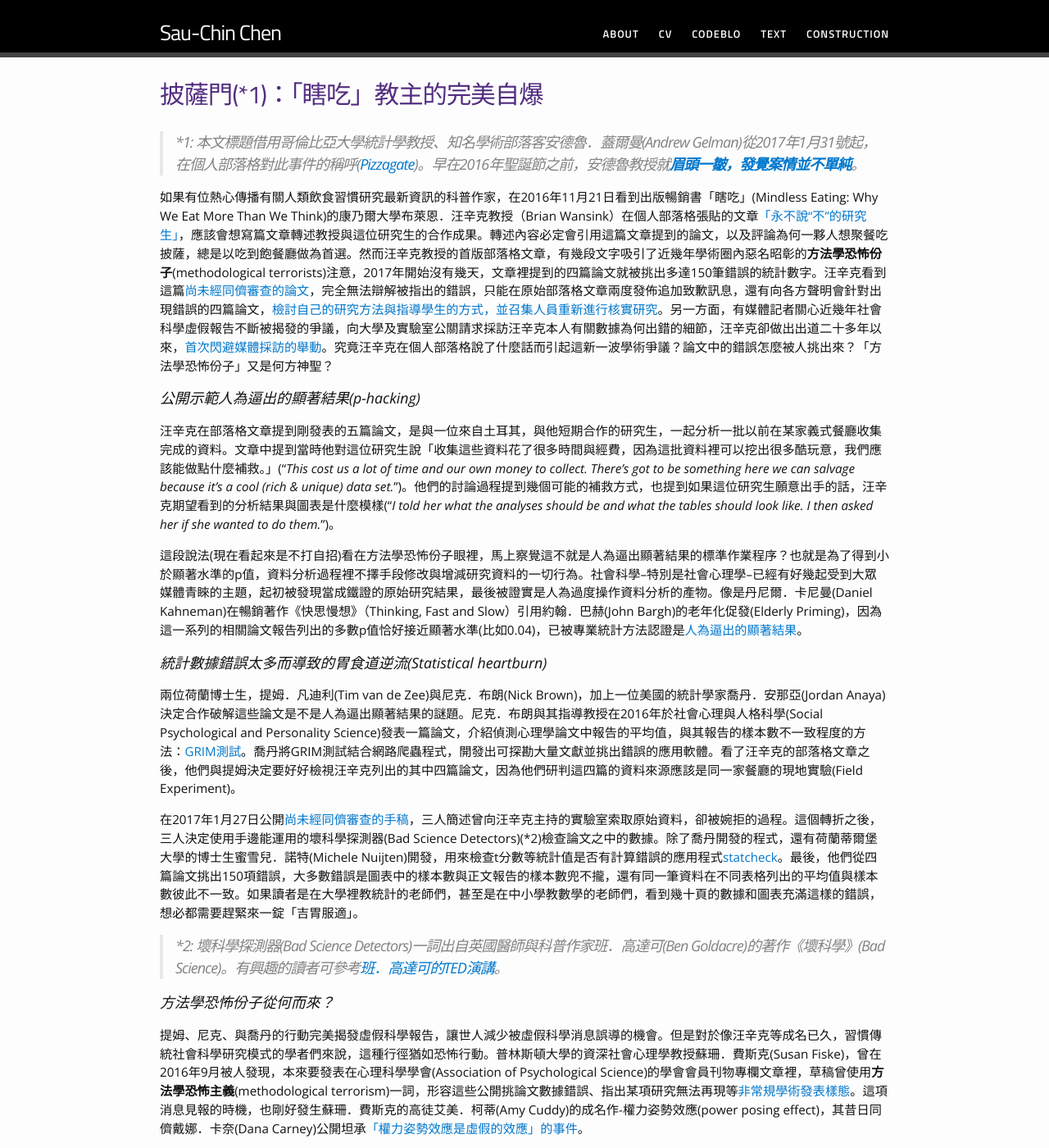
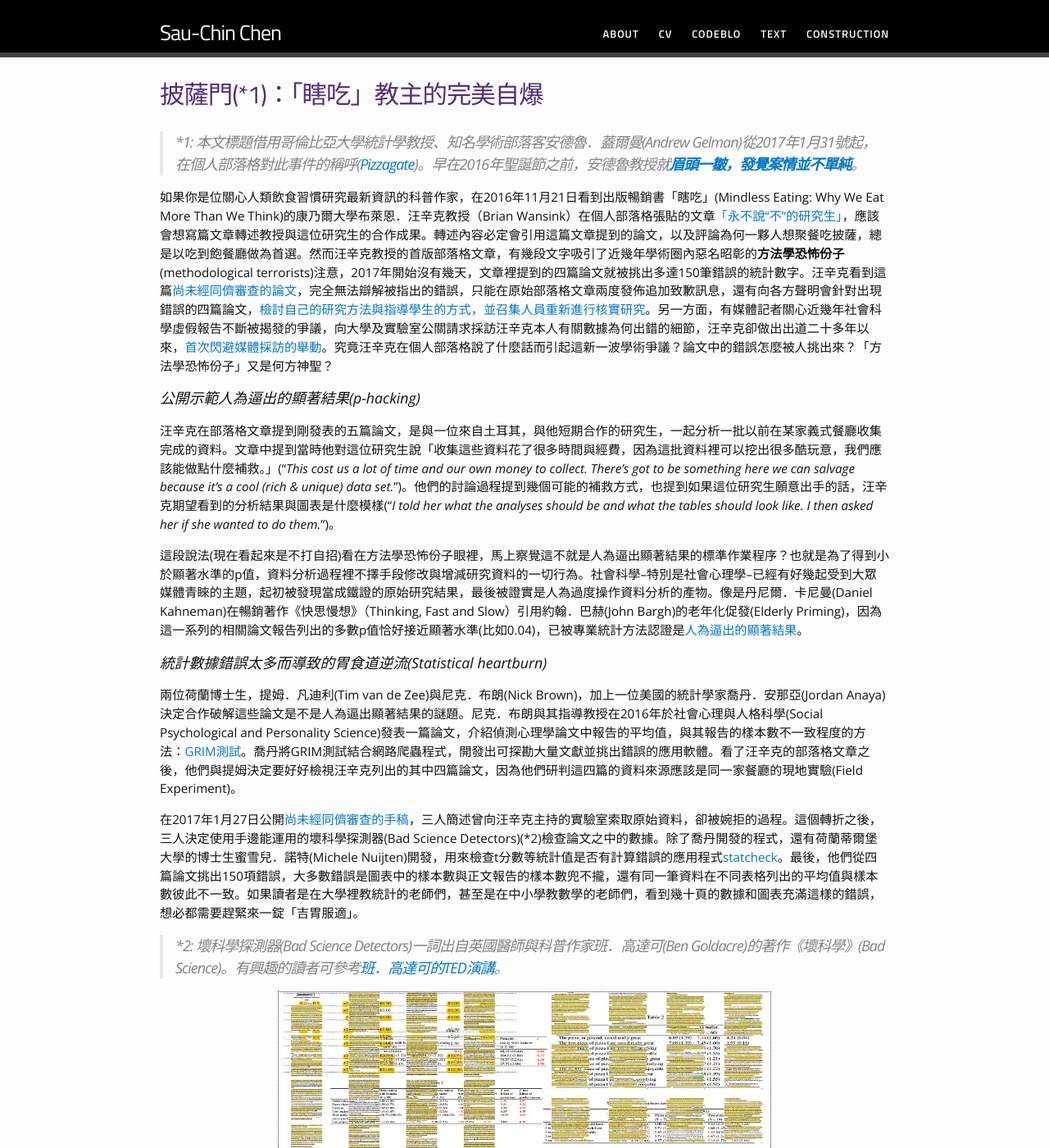
Before and after one commit to SCgeeker/SCgeeker.github.io, a Jekyll site: the page built from Text/text_2017006.md, in a window 1280 px wide and 1400 px high. Shown: the whole window at 82% size. Built offline with Jekyll 4.4.1, drawn with Linux system fonts in a browser that asks for light colours; comment, search, counter and statistics services are not loaded; some of the changed text lies outside the part shown.

Commit message:
Revise pizzagate by Pansci comments

```diff
--- a/Text/text_2017006.md
+++ b/Text/text_2017006.md
@@ -6,7 +6,7 @@
 
 > \*1: 本文標題借用哥倫比亞大學統計學教授、知名學術部落客安德魯．蓋爾曼(Andrew Gelman)從2017年1月31號起，在個人部落格對此事件的稱呼([Pizzagate][1])。早在2016年聖誕節之前，安德魯教授就[**眉頭一皺，發覺案情並不單純**][2]。
 
-如果有位熱心傳播有關人類飲食習慣研究最新資訊的科普作家，在2016年11月21日看到出版暢銷書「瞎吃」(Mindless Eating: Why We Eat More Than We Think)的康乃爾大學布萊恩．汪辛克教授（Brian Wansink）在個人部落格張貼的文章[「永不說“不”的研究生」][3]，應該會想寫篇文章轉述教授與這位研究生的合作成果。轉述內容必定會引用這篇文章提到的論文，以及評論為何一夥人想聚餐吃披薩，總是以吃到飽餐廳做為首選。然而汪辛克教授的首版部落格文章，有幾段文字吸引了近幾年學術圈內惡名昭彰的**方法學恐怖份子**(methodological terrorists)注意，2017年開始沒有幾天，文章裡提到的四篇論文就被挑出多達150筆錯誤的統計數字。汪辛克看到這篇[尚未經同儕審查的論文][7]，完全無法辯解被指出的錯誤，只能在原始部落格文章兩度發佈追加致歉訊息，還有向各方聲明會針對出現錯誤的四篇論文，[檢討自己的研究方法與指導學生的方式，並召集人員重新進行核實研究][11]。另一方面，有媒體記者關心近幾年社會科學虛假報告不斷被揭發的爭議，向大學及實驗室公關請求採訪汪辛克本人有關數據為何出錯的細節，汪辛克卻做出出道二十多年以來，[首次閃避媒體採訪的舉動][4]。究竟汪辛克在個人部落格說了什麼話而引起這新一波學術爭議？論文中的錯誤怎麼被人挑出來？「方法學恐怖份子」又是何方神聖？
+如果你是位關心人類飲食習慣研究最新資訊的科普作家，在2016年11月21日看到出版暢銷書「瞎吃」(Mindless Eating: Why We Eat More Than We Think)的康乃爾大學布萊恩．汪辛克教授（Brian Wansink）在個人部落格張貼的文章[「永不說“不”的研究生」][3]，應該會想寫篇文章轉述教授與這位研究生的合作成果。轉述內容必定會引用這篇文章提到的論文，以及評論為何一夥人想聚餐吃披薩，總是以吃到飽餐廳做為首選。然而汪辛克教授的首版部落格文章，有幾段文字吸引了近幾年學術圈內惡名昭彰的**方法學恐怖份子**(methodological terrorists)注意，2017年開始沒有幾天，文章裡提到的四篇論文就被挑出多達150筆錯誤的統計數字。汪辛克看到這篇[尚未經同儕審查的論文][7]，完全無法辯解被指出的錯誤，只能在原始部落格文章兩度發佈追加致歉訊息，還有向各方聲明會針對出現錯誤的四篇論文，[檢討自己的研究方法與指導學生的方式，並召集人員重新進行核實研究][11]。另一方面，有媒體記者關心近幾年社會科學虛假報告不斷被揭發的爭議，向大學及實驗室公關請求採訪汪辛克本人有關數據為何出錯的細節，汪辛克卻做出出道二十多年以來，[首次閃避媒體採訪的舉動][4]。究竟汪辛克在個人部落格說了什麼話而引起這新一波學術爭議？論文中的錯誤怎麼被人挑出來？「方法學恐怖份子」又是何方神聖？
 
 ### 公開示範人為逼出的顯著結果(p-hacking)
 
@@ -21,6 +21,9 @@
 在2017年1月27日公開[尚未經同儕審查的手稿][7]，三人簡述曾向汪辛克主持的實驗室索取原始資料，卻被婉拒的過程。這個轉折之後，三人決定使用手邊能運用的壞科學探測器(Bad Science Detectors)(*2)檢查論文之中的數據。除了喬丹開發的程式，還有荷蘭蒂爾堡大學的博士生蜜雪兒．諾特(Michele Nuijten)開發，用來檢查t分數等統計值是否有計算錯誤的應用程式[statcheck][8]。最後，他們從四篇論文挑出150項錯誤，大多數錯誤是圖表中的樣本數與正文報告的樣本數兜不攏，還有同一筆資料在不同表格列出的平均值與樣本數彼此不一致。如果讀者是在大學裡教統計的老師們，甚至是在中小學教數學的老師們，看到幾十頁的數據和圖表充滿這樣的錯誤，想必都需要趕緊來一錠「吉胃服適」。
 
 > \*2: 壞科學探測器(Bad Science Detectors)一詞出自英國醫師與科普作家班．高達可(Ben Goldacre)的著作《壞科學》(Bad Science)。有興趣的讀者可參考[班．高達可的TED演講][14]。
+
+{% include image.html url="/images/errors-overlay.jpg" caption="提姆等人掃瞄汪辛克過去19年(1997~2006)的著作，挑出的錯誤圖表拼圖。" width=600 align="center" %}
+> 圖片來源：提姆、凡迪利的個人貼文[The Wansink Dossier: An Overview][16]，經提姆、凡迪利同意轉載於此。
 
 ### 方法學恐怖份子從何而來？
 提姆、尼克、與喬丹的行動完美揭發虛假科學報告，讓世人減少被虛假科學消息誤導的機會。但是對於像汪辛克等成名已久，習慣傳統社會科學研究模式的學者們來說，這種行徑猶如恐怖行動。普林斯頓大學的資深社會心理學教授蘇珊．費斯克(Susan Fiske)，曾在2016年9月被人發現，本來要發表在心理科學學會(Association of Psychological Science)的學會會員刊物專欄文章裡，草稿曾使用**方法學恐怖主義**(methodological terrorism)一詞，形容這些公開挑論文數據錯誤、指出某項研究無法再現等[非常規學術發表樣態][9]。這項消息見報的時機，也剛好發生蘇珊．費斯克的高徒艾美．柯蒂(Amy Cuddy)的成名作-權力姿勢效應(power posing effect)，其昔日同儕戴娜．卡奈(Dana Carney)公開坦承[「權力姿勢效應是虛假的效應」的事件][10]。
```
Also changed, not shown: other parts of Text/text_2017006.md (+2 -1 lines), images/errors-overlay.jpg (added), 2 other files.
